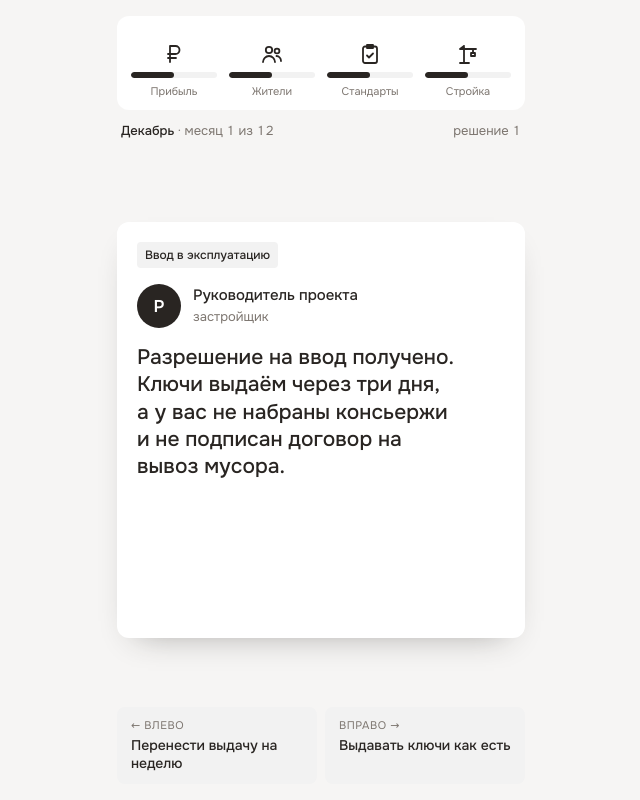
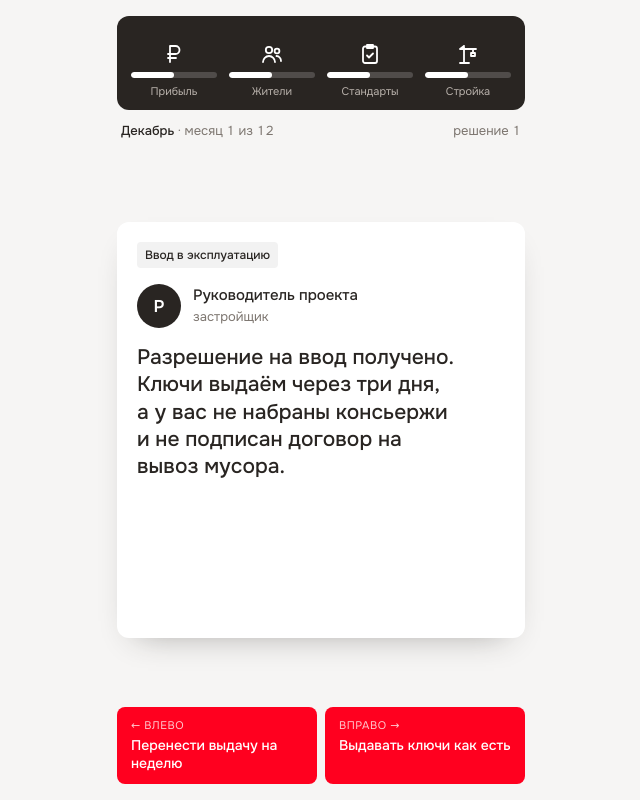
Before and after one commit to Krokokott/upravdom-game, a plain HTML site: page index.html in a window 1280 px wide. Both pictures are taken after a click on the button "Принять дом". Shown: the whole page, without its empty margins (319-959 px from the left). Drawn offline with Linux system fonts and the light colour scheme.

Commit message:
Контрастные шкалы и кнопки выбора
Co-Authored-By: Claude Opus 5 <noreply@anthropic.com>

```diff
--- a/index.html
+++ b/index.html
@@ -34,20 +34,22 @@ body{margin:0;background:var(--paper);color:var(--ink);font-family:'Onest',Verda
 .btn-ink{background:var(--ink);color:var(--white)}
 .btn-gray{background:var(--gray)}
 .btn-gray:hover,.btn-gray.hot{background:var(--gray-2)}
+.btn-red{background:var(--red);color:var(--white)}
+.btn-red:hover,.btn-red.hot{background:#D6001A}
 .btn:focus-visible{outline:2px solid var(--ink);outline-offset:2px}
 .hero .btn:focus-visible{outline-color:var(--white)}
 .note{font-size:12px;color:var(--muted);text-align:center;margin:0}
-.meters{background:var(--white);border-radius:12px;padding:14px 14px 12px;display:grid;grid-template-columns:repeat(4,minmax(0,1fr));gap:12px}
+.meters{background:var(--ink);color:var(--white);border-radius:12px;padding:14px 14px 12px;display:grid;grid-template-columns:repeat(4,minmax(0,1fr));gap:12px}
 .meter{display:flex;flex-direction:column;align-items:center;gap:6px;position:relative;padding-top:12px}
 .meter svg{width:24px;height:24px;transition:color .3s}
-.dot{position:absolute;top:0;left:50%;width:6px;height:6px;margin-left:-3px;border-radius:50%;background:var(--ink);opacity:0;transition:opacity .15s}
+.dot{position:absolute;top:0;left:50%;width:6px;height:6px;margin-left:-3px;border-radius:50%;background:var(--white);opacity:0;transition:opacity .15s}
 .dot.big{width:10px;height:10px;margin-left:-5px;top:-2px}
 .dot.on{opacity:1}
-.track{width:100%;height:6px;background:var(--gray);border-radius:3px;overflow:hidden}
-.fill{height:100%;background:var(--ink);border-radius:3px;transition:width .45s ease,background-color .3s}
+.track{width:100%;height:6px;background:rgba(255,255,255,.18);border-radius:3px;overflow:hidden}
+.fill{height:100%;background:var(--white);border-radius:3px;transition:width .45s ease,background-color .3s}
 .meter.warn .fill{background:var(--red)}
 .meter.warn svg{color:var(--red)}
-.meter-name{font-size:11px;color:var(--muted)}
+.meter-name{font-size:11px;color:#B8B1AB}
 .status{display:flex;justify-content:space-between;align-items:baseline;gap:8px;font-size:13px;color:var(--muted);padding:0 4px;font-variant-numeric:tabular-nums}
 .status b{color:var(--ink);font-weight:500}
 .stage{flex:1;display:flex;align-items:center;justify-content:center;position:relative;min-height:330px;padding-top:14px}
@@ -69,7 +71,7 @@ body{margin:0;background:var(--paper);color:var(--ink);font-family:'Onest',Verda
 .lean span{background:var(--red);color:var(--white);border-radius:8px;padding:8px 12px;font-size:14px;font-weight:500;line-height:1.25;opacity:0;max-width:80%}
 .choices{display:grid;grid-template-columns:1fr 1fr;gap:8px}
 .choice{text-align:left;font-size:14px;line-height:1.25;padding:12px 14px;display:flex;flex-direction:column;justify-content:flex-start;gap:4px}
-.choice small{font-size:11px;color:var(--muted);font-weight:400;letter-spacing:.05em;text-transform:uppercase}
+.choice small{font-size:11px;color:rgba(255,255,255,.78);font-weight:400;letter-spacing:.05em;text-transform:uppercase}
 .choice.r{text-align:right}
 .result{background:var(--white);border-radius:12px;padding:18px 20px;display:flex;flex-direction:column;gap:6px}
 .result .eyebrow{color:var(--red)}
@@ -107,8 +109,8 @@ body{margin:0;background:var(--paper);color:var(--ink);font-family:'Onest',Verda
   <div class="status"><span id="month"></span><span id="turn"></span></div>
   <div class="stage" id="stage"></div>
   <div class="choices">
-    <button class="btn btn-gray choice" id="cl" type="button"></button>
-    <button class="btn btn-gray choice r" id="cr" type="button"></button>
+    <button class="btn btn-red choice" id="cl" type="button"></button>
+    <button class="btn btn-red choice r" id="cr" type="button"></button>
   </div>
 </section>
 
```
Also changed, not shown: src/shell.html (+10 -8 lines).
